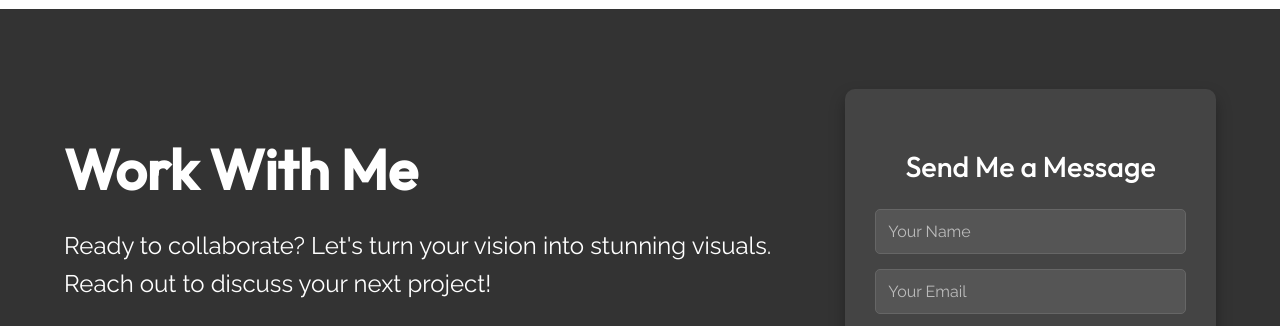
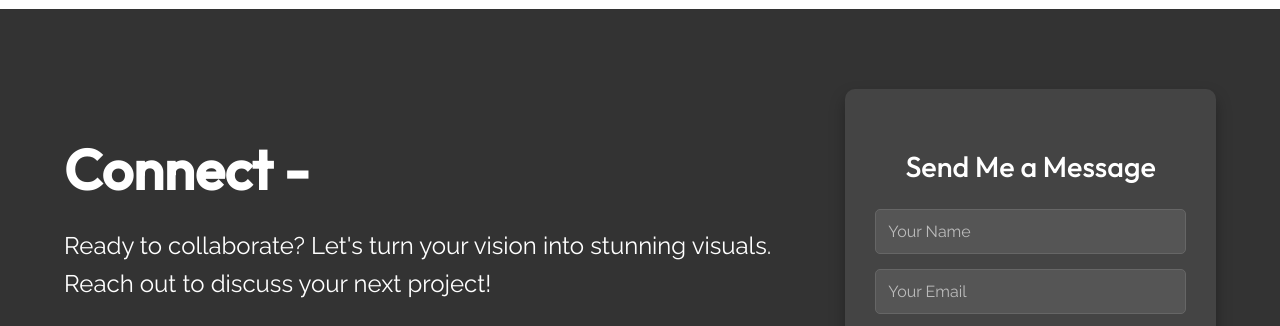
Before and after one commit to tahmidxr/web, a plain HTML site: page index.html in a window 1280 px wide. Shown: the part 4859-5185 px from the top of the page. Drawn offline with Linux system fonts and the light colour scheme; a web font is replaced by a local one.

Commit message:
Update index.html

```diff
--- a/index.html
+++ b/index.html
@@ -132,7 +132,7 @@
         <section class="contact-section" id="contact">
             <div class="contact-content">
                 <div class="contact-left">
-                    <h2>Work With Me</h2>
+                    <h2>Connect - </h2>
                     <p>Ready to collaborate? Let's turn your vision into stunning visuals. Reach out to discuss your next project!</p>
 
                     <div class="social-links-container">
```
